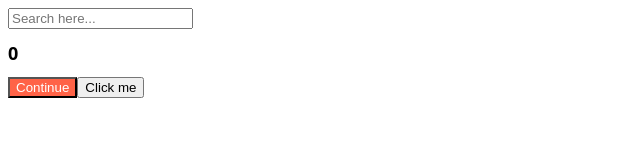
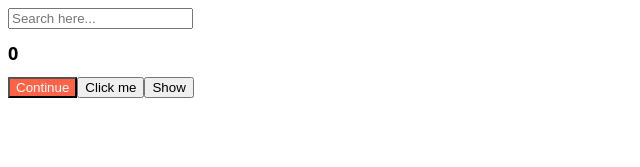
Before and after one commit to SEONGBEOM-KIM/movie_web_service, a React (Create React App) app: page / in a window 1280 px wide. Shown: the top 167 px of the page, without its empty margins (0-640 px from the left). Built offline with nearby package versions, Linux system fonts and the light colour scheme.

Commit message:
Cleanup Function

```diff
--- a/src/App.js
+++ b/src/App.js
@@ -2,9 +2,27 @@
 import styles from "./App.module.css";
 import { useState, useEffect } from "react";
 
+function Hello() {
+  useEffect(() => {
+    console.log("hi :)");
+    return () => console.log("bye :(");
+  });
+  useEffect(function () {
+    console.log("hi :)");
+    return function () {
+      console.log("bye :(");
+    };
+  });
+  return <h1>Hello</h1>;
+}
+
 function App() {
   const [counter, setCounter] = useState(0);
   const [keyword, setKeyword] = useState("");
+  const [showing, setShowing] = useState(false);
+  const onShowing = (event) => {
+    setShowing((prev) => !prev);
+  };
   const onChange = (event) => {
     setKeyword(event.target.value);
   };
@@ -34,6 +52,8 @@
       <h1 className={styles.title}>{counter}</h1>
       <Button text={"Continue"} />
       <button onClick={onClick}>Click me</button>
+      <button onClick={onShowing}>{showing ? "Hide" : "Show"}</button>
+      {showing ? <Hello /> : null}
     </div>
   );
 }
```
